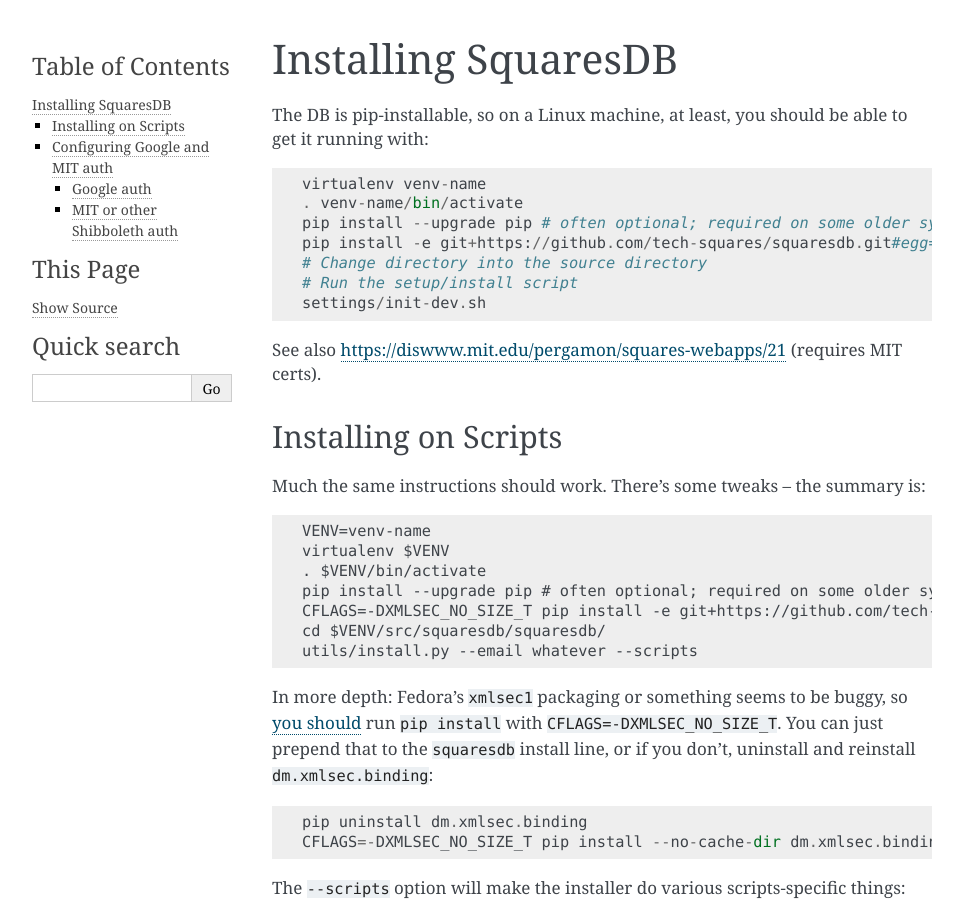
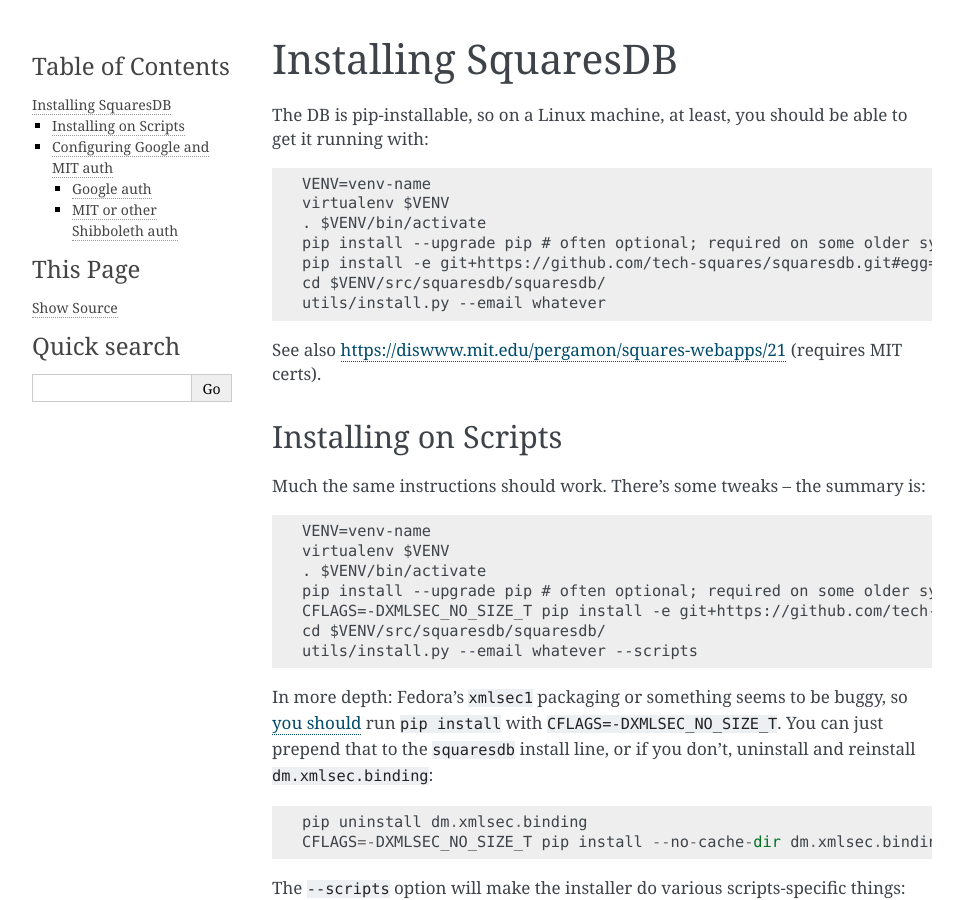
Before and after one commit to tech-squares/squaresdb, a Sphinx documentation site: the page built from docs/installing.rst, in a window 1280 px wide and 900 px high. Shown: the whole window, without its empty margins (148-1111 px from the left). Built offline with Sphinx 7.4.7, drawn with Linux system fonts in a browser that asks for light colours; pages that are not in the unit, such as notebooks, are missing from menus.

Commit message:
Switch non-scripts docs away from using init-dev.sh

```diff
--- a/docs/installing.rst
+++ b/docs/installing.rst
@@ -4,13 +4,13 @@
 The DB is pip-installable, so on a Linux machine, at least, you should be
 able to get it running with::
 
-  virtualenv venv-name
-  . venv-name/bin/activate
+  VENV=venv-name
+  virtualenv $VENV
+  . $VENV/bin/activate
   pip install --upgrade pip # often optional; required on some older systems (like scripts.mit.edu)
   pip install -e git+https://github.com/tech-squares/squaresdb.git#egg=squaresdb
-  # Change directory into the source directory
-  # Run the setup/install script
-  settings/init-dev.sh
+  cd $VENV/src/squaresdb/squaresdb/
+  utils/install.py --email whatever
 
 See also https://diswww.mit.edu/pergamon/squares-webapps/21 (requires MIT certs).
 
```
